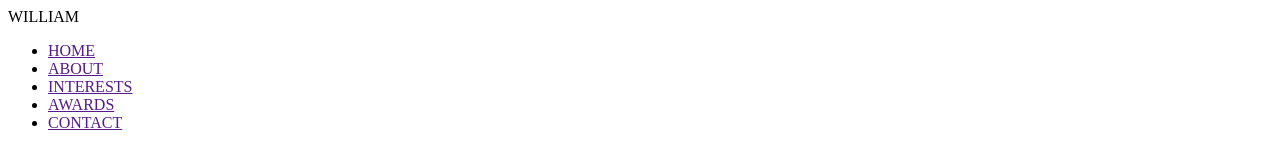
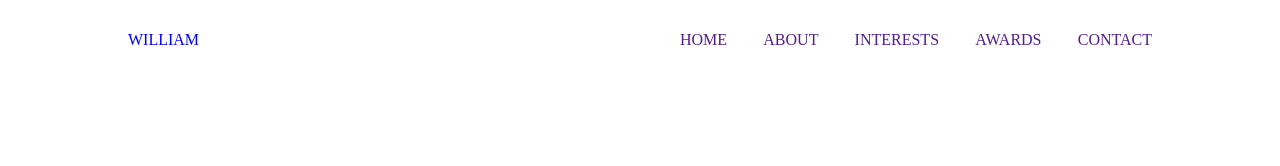
Before and after one commit to EricASC6/William-s-Website-, a plain HTML site: page index.html in a window 1280 px wide. Drawn offline with Linux system fonts and the light colour scheme.

Commit message:
flex boxing the nav

```diff
--- a/index.html
+++ b/index.html
@@ -12,7 +12,7 @@
     <nav>
         <div class="container" id="nav-container">
             <div class="nav-head">
-                WILLIAM
+                <a href="index.html">WILLIAM</a>
             </div>
 
             <div class="nav-links">
--- a/style.css
+++ b/style.css
@@ -0,0 +1,47 @@
+body {
+    padding: 0;
+    margin: 0;
+    box-sizing: border-box;
+}
+
+/* Nav */
+nav {
+    height: 10vh;
+    display: flex;
+    align-items: center;
+}
+
+.container {
+    width: 80%;
+    margin: auto;
+}
+
+.nav-head a{
+    text-decoration: none;
+}
+
+.nav-links {
+    width: 50%;
+}
+
+.nav-links ul {
+    display: flex;
+    justify-content: space-between;
+    list-style: none;
+}
+
+.nav-links a {
+    text-decoration: none;
+}
+
+#nav-container {
+    display: flex;
+    justify-content: space-between;
+    align-items: center;
+}
+
+
+
+
+
+/*  */
```
